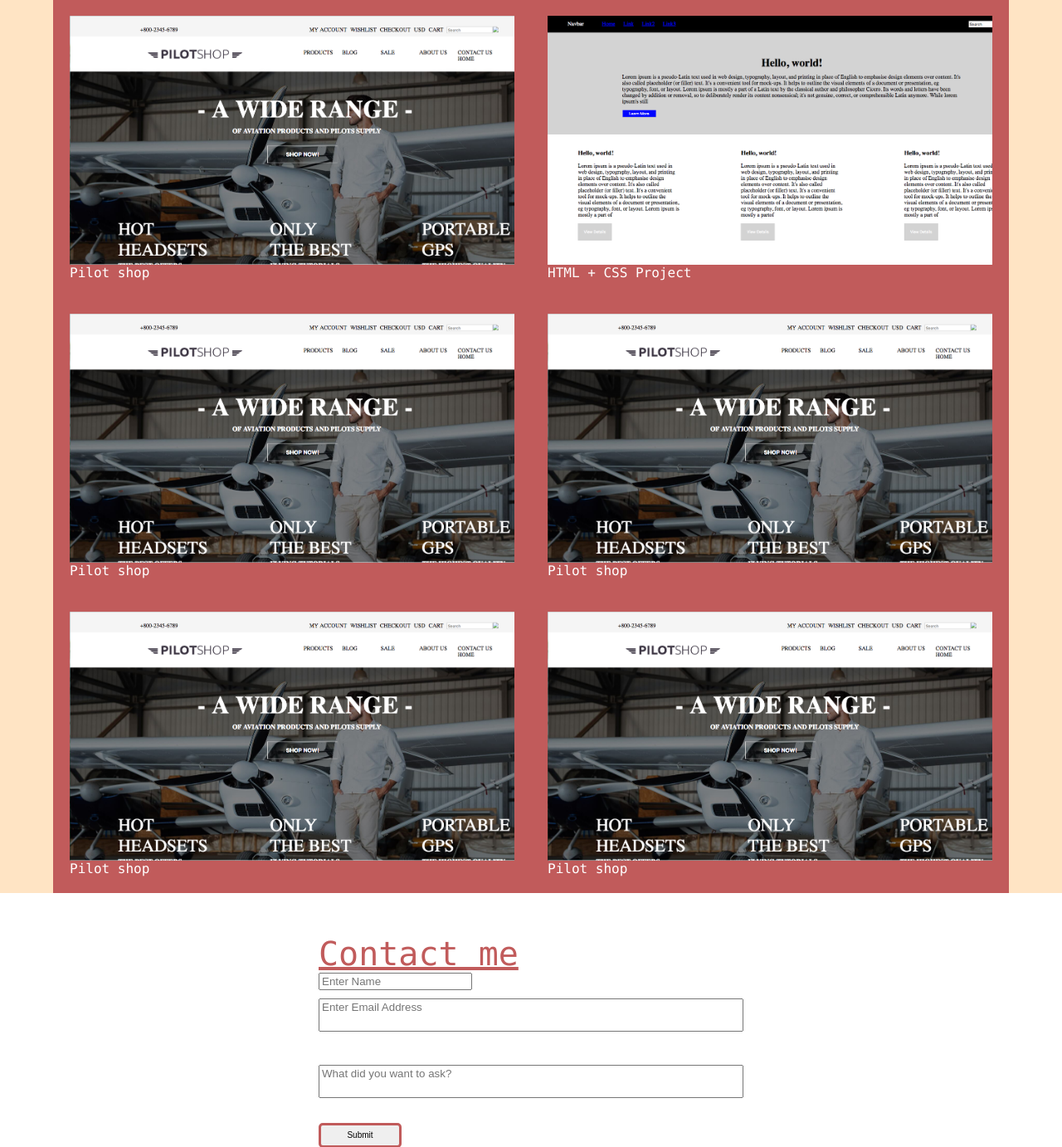
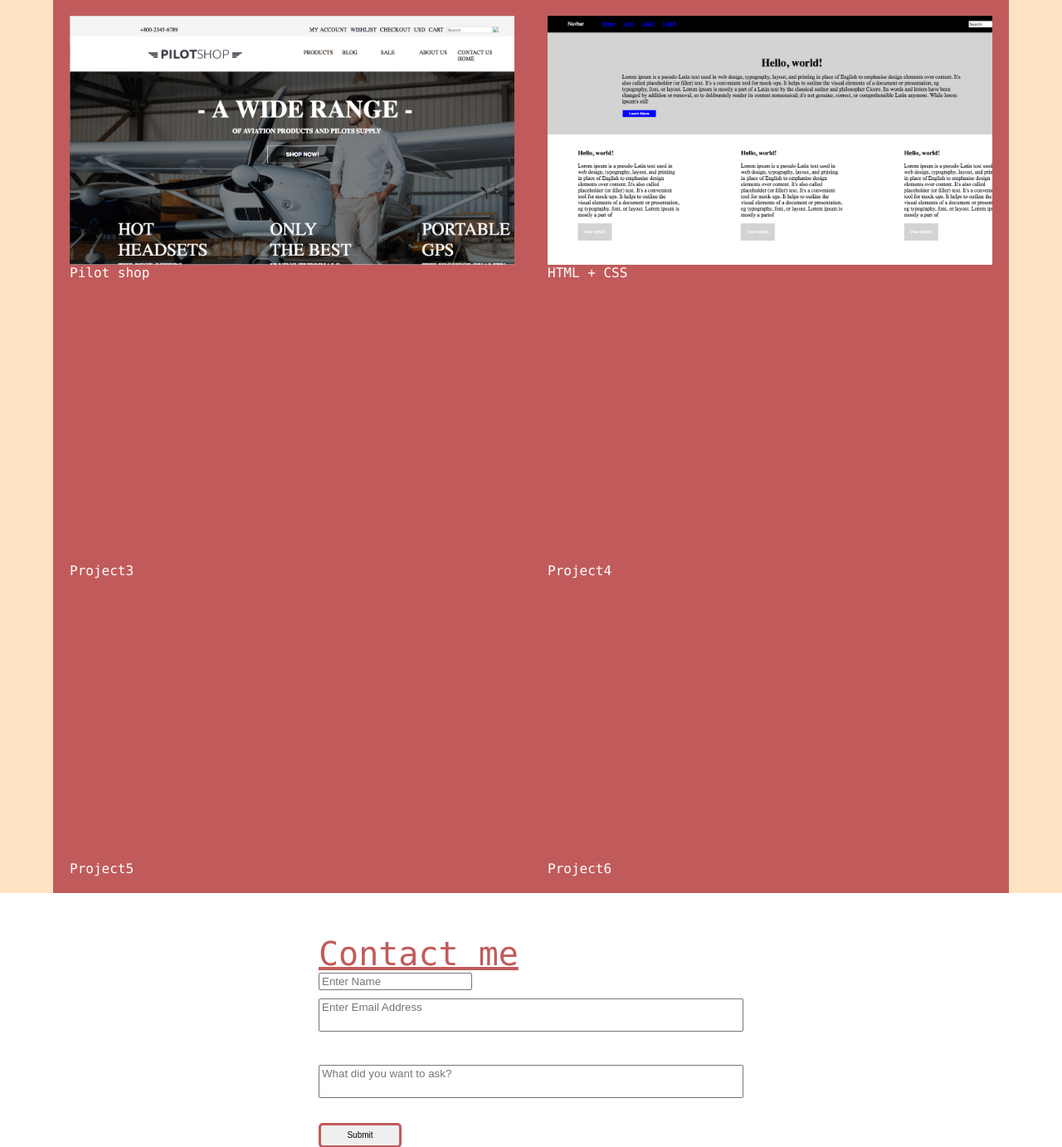
Before and after one commit to aabdiaziz/Portfolio, a PHP site: page / in a window 1280 px wide. Shown: the part 1213-2595 px from the top of the page at 83% size. Run offline with PHP 8.4, Linux system fonts and the light colour scheme; data comes from the database, SQL or seed files in the repository; tables that the repository leaves empty or names only in its code hold one stand-in row (values such as "Sample post").

Commit message:
I made a function which allows me to display project data, and iterate it out of the database

```diff
--- a/index.php
+++ b/index.php
@@ -1,6 +1,7 @@
 <?php
 
 require_once 'php/aboutMe.php';
+require_once 'php/portfolio.php';
 
 ?>
 <!DOCTYPE html>
@@ -55,34 +56,7 @@ require_once 'php/aboutMe.php';
         <div class="projects" id="projects">
             <p class="titleProjects">Projects</p>
             <div class="cards">
-                <div class="card">
-                    <a href="mini/pilotshop/pilot-shop.html"><div class="pilotShop"></div></a>
-                    Pilot shop
-                </div>
-                <div class="card">
-                    <a href="mini/html+css/helloworld.html"><div class="htmlProject"></div></a>
-                    HTML + CSS Project
-                </div>
-                <div class="card">
-                    <div class="creepyPanda">
-                    </div>
-                    Pilot shop
-                </div>
-                <div class="card">
-                    <div class="creepyPanda">
-                    </div>
-                    Pilot shop
-                </div>
-                <div class="card">
-                    <div class="creepyPanda">
-                    </div>
-                    Pilot shop
-                </div>
-                <div class="card">
-                    <div class="creepyPanda">
-                    </div>
-                    Pilot shop
-                </div>
+                <?php echo $portfolioThing; ?>
             </div>
         </div>
 
--- /dev/null
+++ b/php/portfolio.php
@@ -0,0 +1,8 @@
+<?php
+
+require_once 'dbConn.php';
+require_once 'portfolioFunctions.php';
+
+$db = dbConn();
+$portfolioItems = getPortfolioItems($db);
+$portfolioThing = displayPortfolioItems($portfolioItems);
--- /dev/null
+++ b/php/portfolioFunctions.php
@@ -0,0 +1,33 @@
+<?php
+
+//pull out the portfolio items from db
+
+
+
+function getPortfolioItems($db){
+    $query = $db->prepare("SELECT `project_title`,`img_url`, `url_location` FROM `portfolio`;");
+
+    $query->setFetchMode(PDO::FETCH_ASSOC);
+
+    $query->execute();
+    $results = $query->fetchAll();
+    return $results;
+};
+
+
+
+//display on the front end
+
+function displayPortfolioItems($portfolioItems){
+    $result = '';
+    foreach ($portfolioItems as $portfolioItem){
+        $url = $portfolioItem["img_url"];
+        $result .= '<div class="card">'.
+                   '<a href=' . $portfolioItem["url_location"] . '><div class="item" style="background-image:url(' . $url . ')"></div></a>'
+                    . $portfolioItem["project_title"] .
+                '</div>';
+    }
+    return $result;
+
+
+}
--- a/style.css
+++ b/style.css
@@ -159,23 +159,11 @@ li a {
     color: white;
 }
 
-.creepyPanda {
-    background-image: url("images/pilot.png");
+.item {
     background-size: cover;
     height: 300px;
 }
 
-.htmlProject {
-    background-image: url("images/htmlcss.png");
-    background-size: cover;
-    height: 300px;
-}
-
-.pilotShop {
-    background-image: url("images/pilot.png");
-    background-size: cover;
-    height: 300px;
-}
 
 .footer {
     height: 50px;
```
